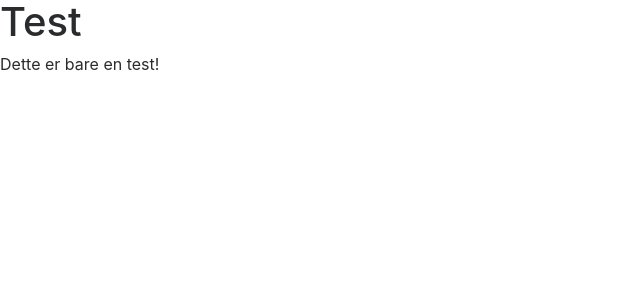
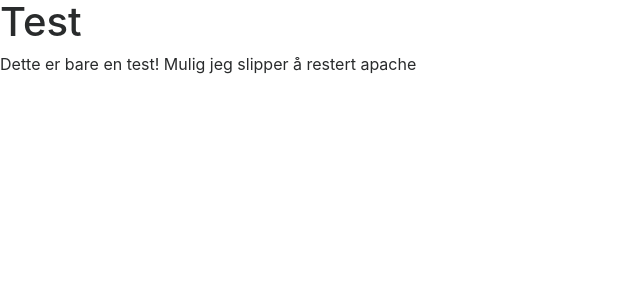
Before and after one commit to eivl/fsfflan-innslipp, a Flask app: page /m2 in a window 1280 px wide. Shown: the top 300 px of the page, without its empty margins (0-640 px from the left). Run offline with Flask 2, Linux system fonts and the light colour scheme; some libraries are stand-ins or nearby versions.

Commit message:
restart test

```diff
--- a/templates/main.html
+++ b/templates/main.html
@@ -10,6 +10,6 @@
 </head>
 <body>
 <h1>Test</h1>
-<p>Dette er bare en test!</p>
+<p>Dette er bare en test! Mulig jeg slipper å restert apache</p>
 </body>
 </html>
```
